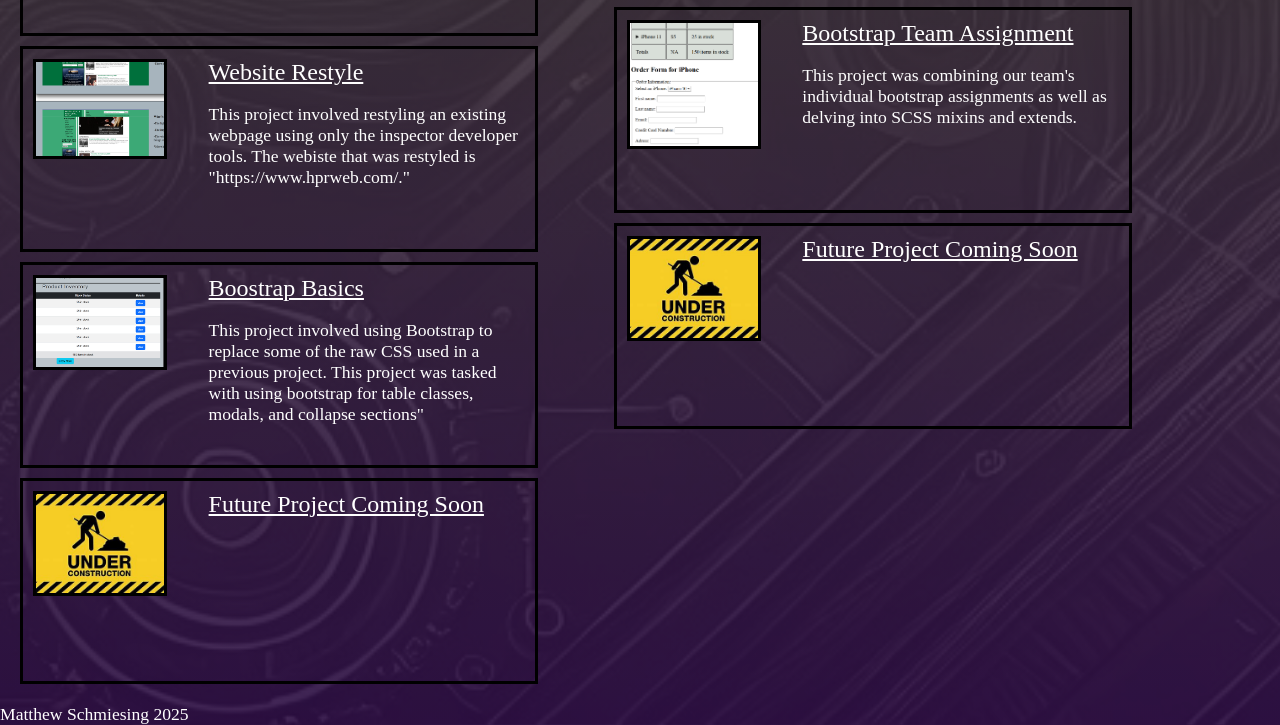
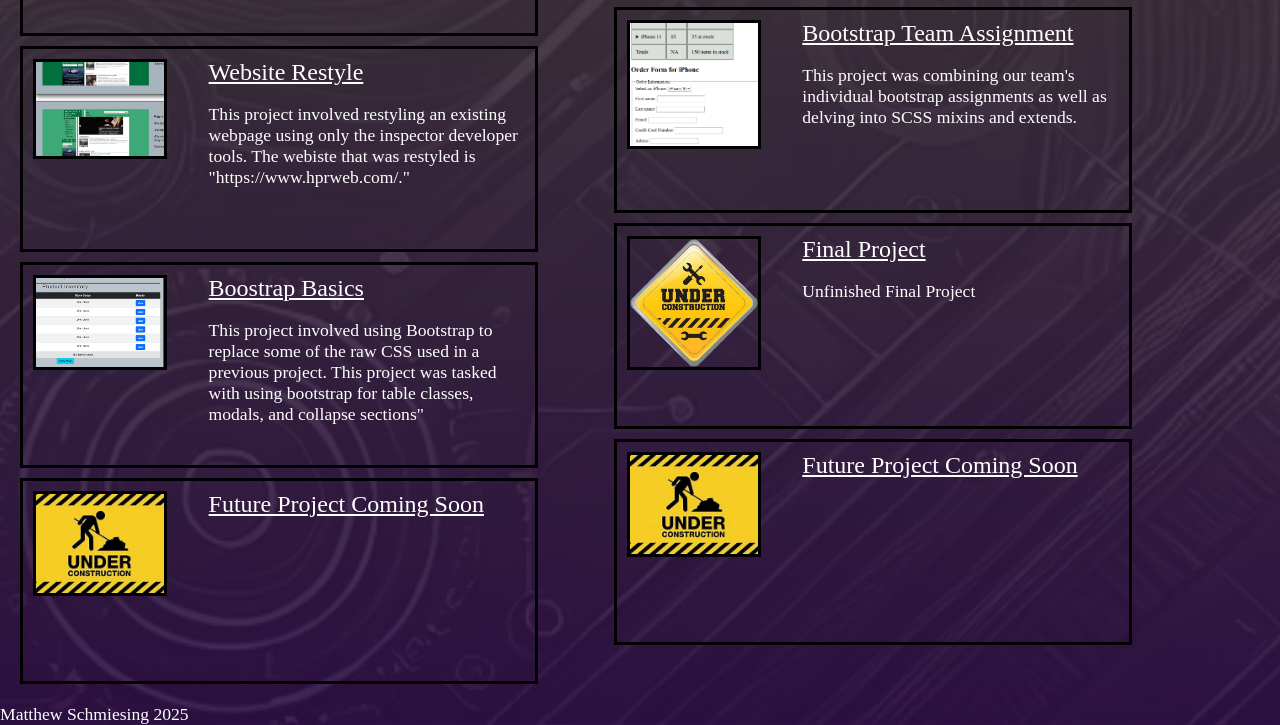
Before and after one commit to matthewschmiesing/CSC351Portfolio, a plain HTML site: page index.html in a window 1280 px wide. Shown: the part 1144-1869 px from the top of the page. Drawn offline with Linux system fonts and the light colour scheme.

Commit message:
adding temp final project

```diff
--- a/index.html
+++ b/index.html
@@ -184,6 +184,24 @@
             <div class="row">
               <div class="column projectBlockLeft">
                 <img
+                  src="images/underConstruction.png"
+                  alt="Project Preview"
+                  class="projectBlockImage"
+                />
+              </div>
+              <div class="column projectBlockRight">
+                <a href="team_projects/CSC351FinalProject/" class="projectBlocklinkheading">
+                  Final Project</a>
+                <p class="projectBlockDescription">
+                  Unfinished Final Project
+                </p>
+              </div>
+            </div>
+          </div>
+          <div class="projectBlock">
+            <div class="row">
+              <div class="column projectBlockLeft">
+                <img
                   src="images/underConstruction.jpg"
                   alt="Project Preview"
                   class="projectBlockImage"
```
